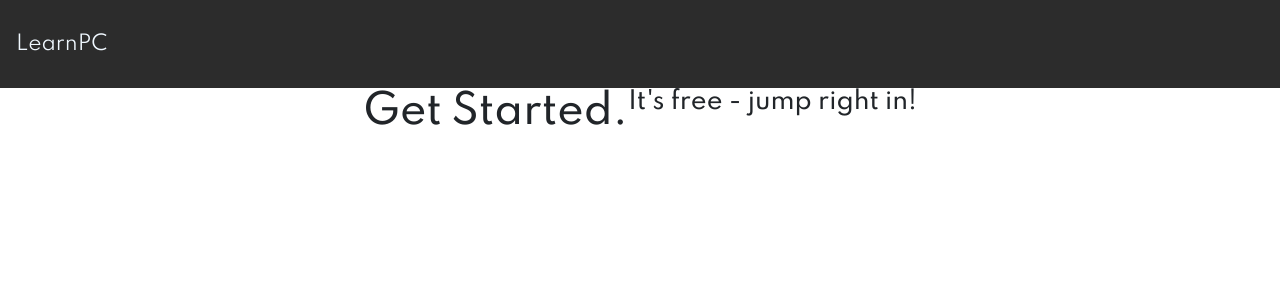
After one commit to krishnarao22/LearnPC, a Flask app: template templates/login.html in a window 1280 px wide. The commit adds this page. Shown: the top 300 px of the page. Run offline with Flask 2, Linux system fonts and the light colour scheme; the template is opened without the code that fills it, so the values that code supplies are empty; some libraries are stand-ins or nearby versions.

Commit message:
Added login route, landing page done for now

```diff
--- a/application.py
+++ b/application.py
@@ -30,9 +30,20 @@ app.config["SESSION_TYPE"] = "filesystem"
 Session(app)
 
 # Configure CS50 Library to use SQLite database
-# db = SQL("sqlite:///finance.db")
+# db = SQL("sqlite:///learnPC.db")
 
 
 @app.route("/", methods=["GET"])
 def home():
+    views = db.execute("SELECT * FROM views")
+    views = views[0]['views']
+    views += 1
     return render_template("home.html")
+
+@app.route("/signup", methods=["GET", "POST"])
+def signUp():
+    if request.method == "GET":
+        views = db.execute("SELECT * FROM views")
+        views = views[0]['views']
+        views += 1
+        return render_template("login.html")
--- a/static/general.css
+++ b/static/general.css
@@ -9,6 +9,13 @@ nav{
     color: aliceblue;
 }
 
+.container-fluid{
+    margin-right: 0px;
+    margin-left: 0px;
+    padding-left: 0px;
+    padding-right: 0px;
+}
+
 .white{
     background-color: #fcfcfc;
 }
@@ -16,3 +23,7 @@ nav{
 .red{
     background-color: #ff5f5f;
 }
+
+.background-blue{
+    background-color: #f0f6f7;
+}
--- /dev/null
+++ b/templates/login.html
@@ -0,0 +1,26 @@
+{% extends "layout.html" %}
+
+{% block title %}
+   Login/Sign Up
+{% endblock %}
+
+{% block main %}
+
+<div class="container-fluid">
+
+    <div class="container-fluid d-flex justify-content-center">
+
+        <h1>Get Started.</h1>
+        <h4>It's free - jump right in!</h4>
+
+
+
+
+
+
+
+    </div>
+
+</div>
+
+{% endblock %}
```
Also changed, not shown: static/home.css (added, +13 -0 lines), templates/home.html (+17 -5 lines), learnPC.db, static/mainPC.png (added).
